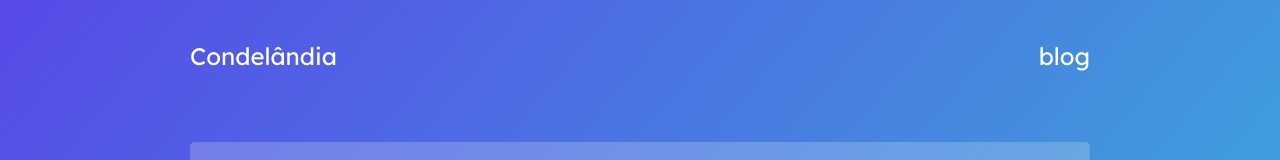
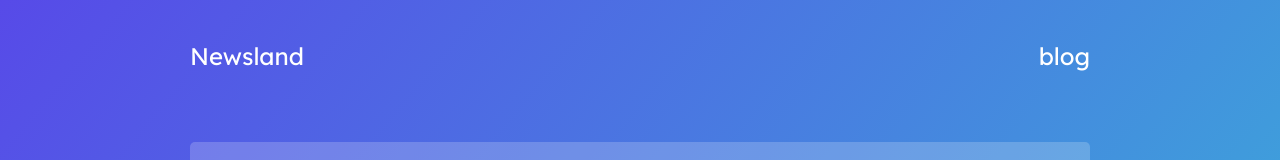
Before and after one commit to igords-goncalves/newsland-blog, a React (Vite) app: page / in a window 1280 px wide. Shown: the top 160 px of the page. Built offline with nearby package versions, Linux system fonts and the light colour scheme.

Commit message:
refact: change blogs name

```diff
--- a/src/components/templates/Header/index.tsx
+++ b/src/components/templates/Header/index.tsx
@@ -5,7 +5,7 @@ export const Header = (): JSX.Element => {
         <header className="c-header">
             <div className="u-container u-header__container">
                 <div className="c-header__text u-header__flex">
-                    <h1 className="c-header__logo">Condelândia</h1>
+                    <h1 className="c-header__logo">Newsland</h1>
                     <h2 className="c-header__title">blog</h2>
                 </div>
                 <input
```
